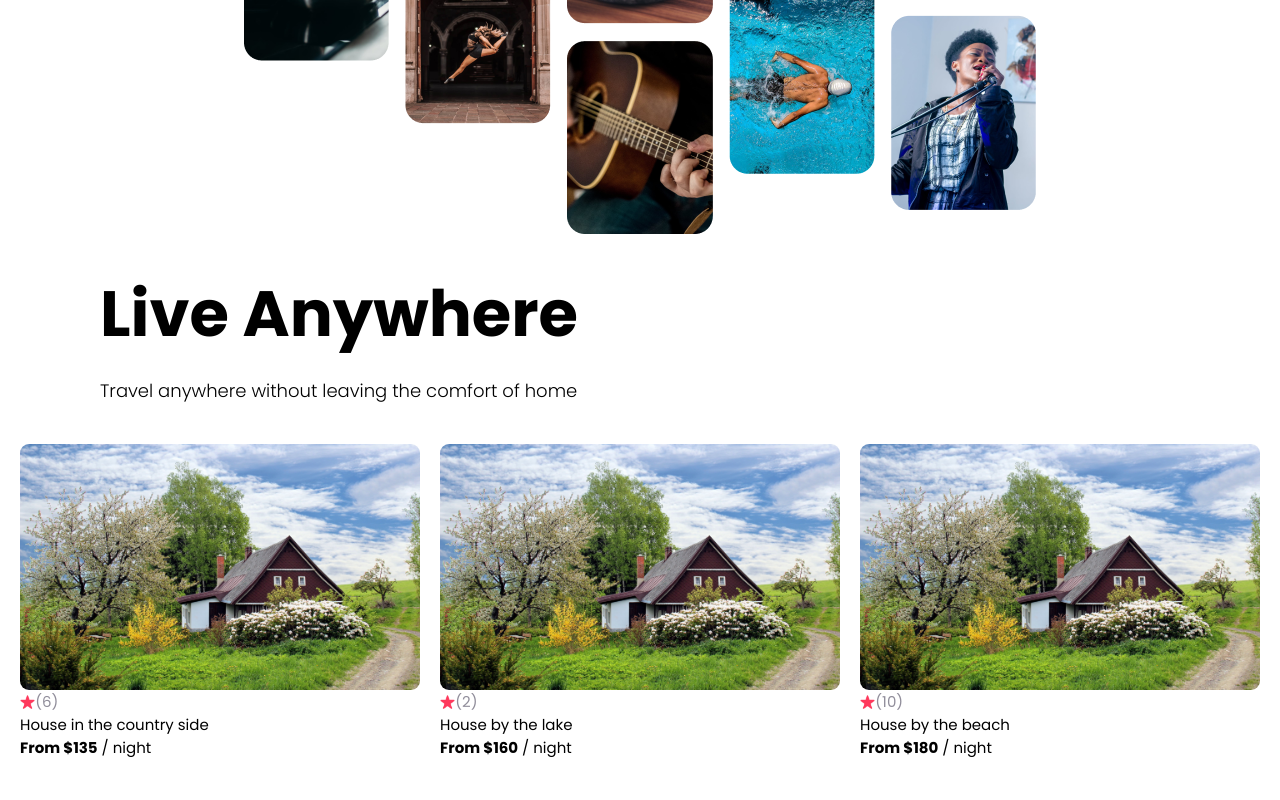
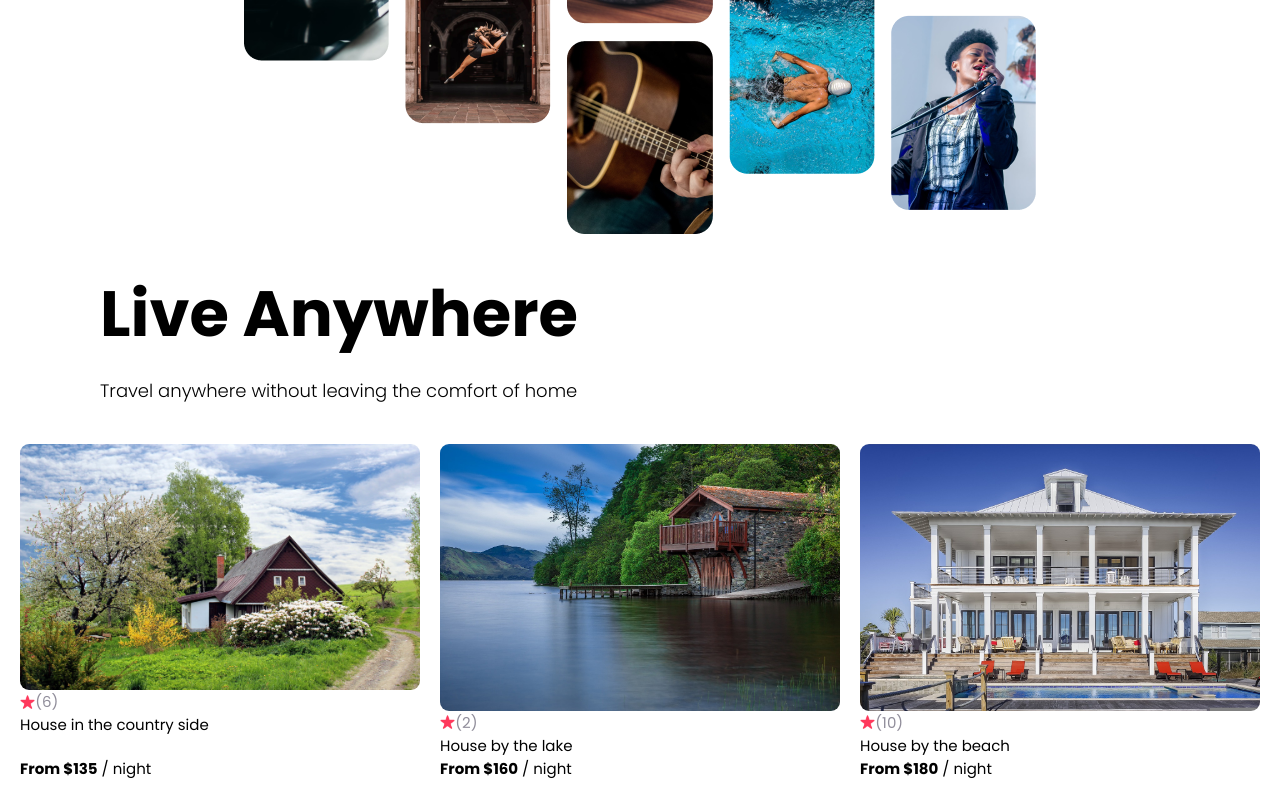
Before and after one commit to janiceh94/airbnb-clone, a React (Create React App) app: page / in a window 1280 px wide. Shown: the part 450-1250 px from the top of the page. Before the commit the page ends 1229 px from the top, so only its background shows below. Built offline with nearby package versions, Linux system fonts and the light colour scheme.

Commit message:
images work

```diff
--- a/src/Components/Card/Card.jsx
+++ b/src/Components/Card/Card.jsx
@@ -1,13 +1,11 @@
 import React from 'react';
 import './Card.css';
 import Star from '../../Images/Star 1.png'
-import Cottage from '../../Images/cottage-gbb028a51e_1920.jpg'
 
 const Card = (props) => {
     return (
         <div className="card">
-            {/* <img className="card-image" src={`${props.cardImg}`}alt='cottage'/> */}
-            <img className="card-image" src={Cottage}alt='cottage'/>
+            <img className="card-image" src={require(`../../Images/${props.cardImg}`)}alt='cottage'/>
             <div className='card-stats'>
                 <img className='card-star' src ={Star} alt='star'/>
                 <span>{props.rating}</span>
```
